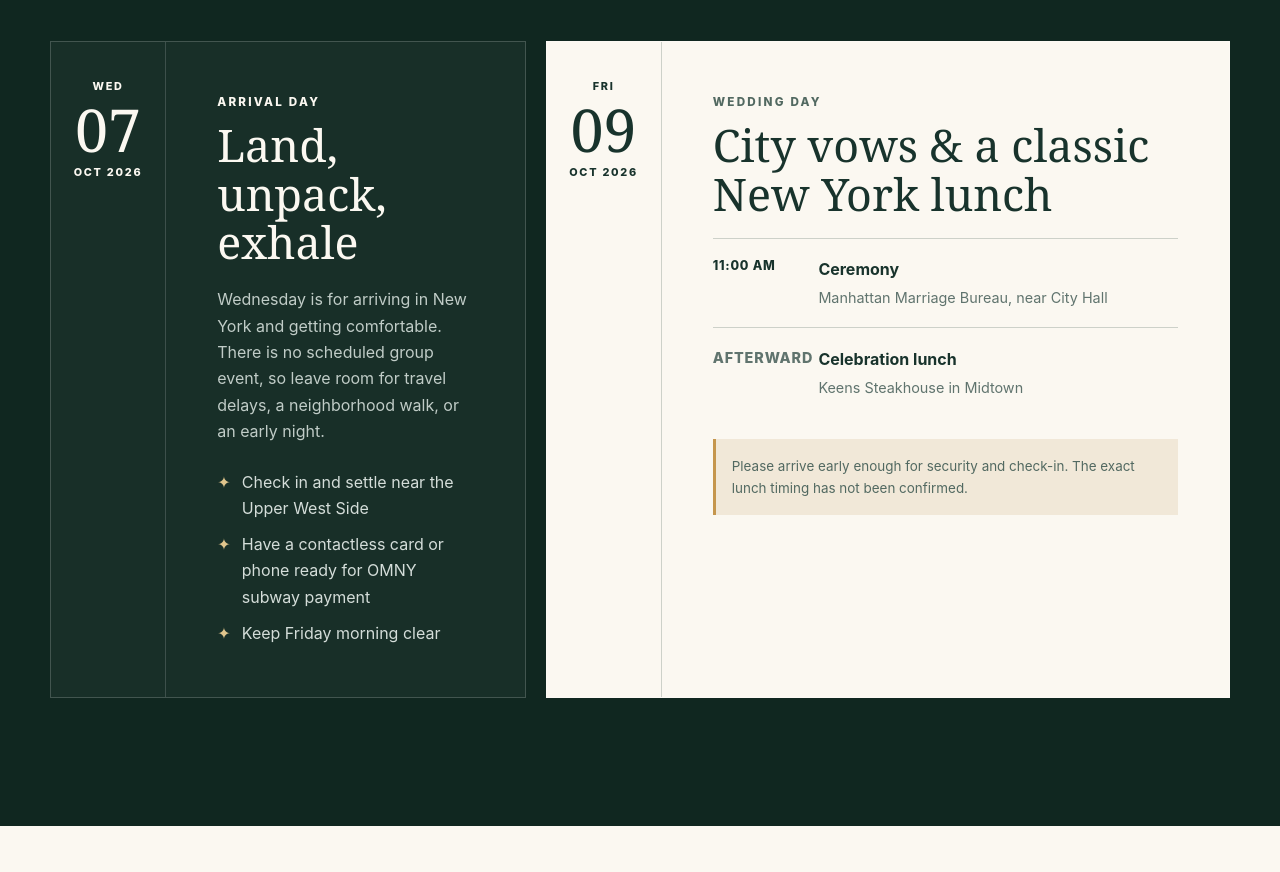
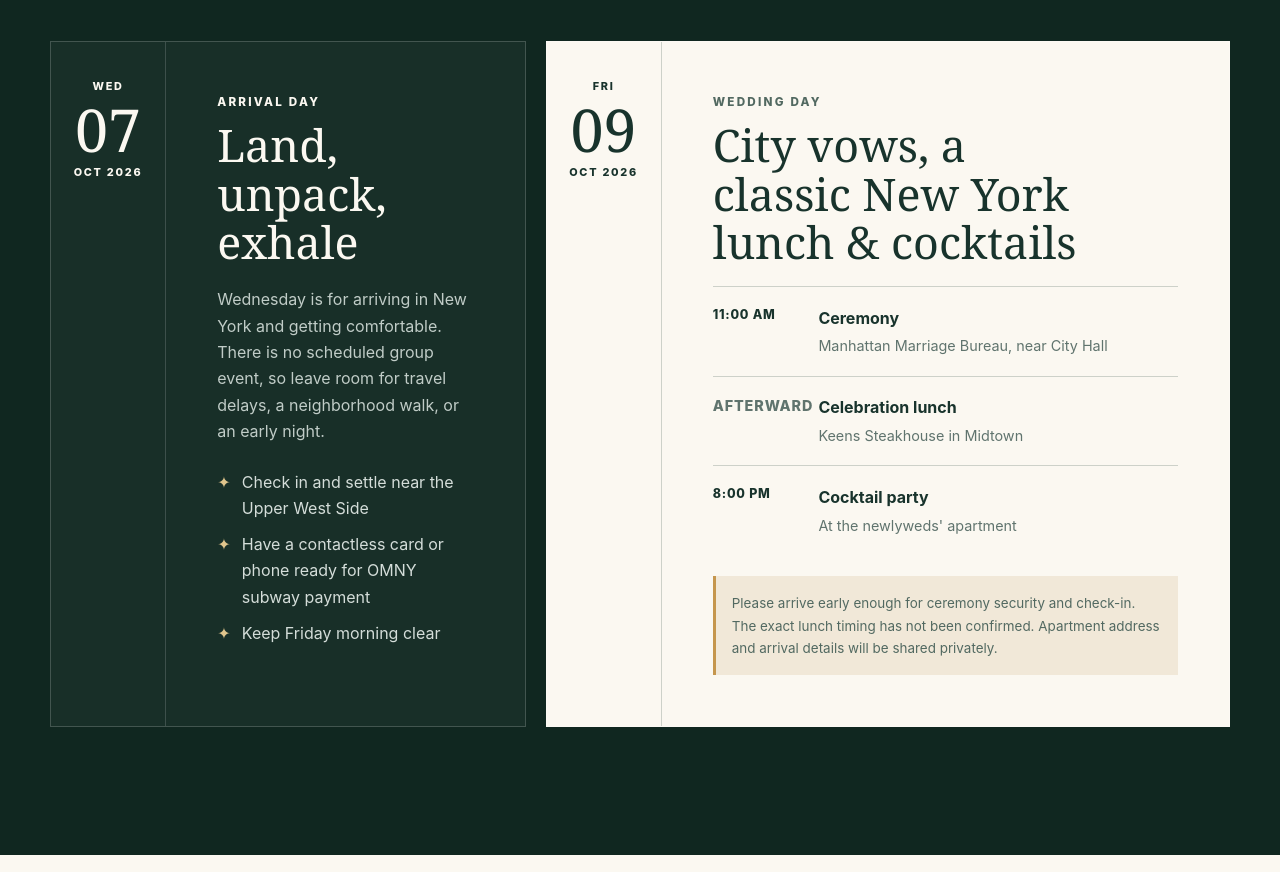
Before and after one commit to willbeaumont/NYC-wedding, a website: page index.html in a window 1280 px wide. Shown: the part 2780-3652 px from the top of the page. Drawn offline with Linux system fonts and the light colour scheme; no server answers.

Commit message:
feat: add Friday cocktail party

```diff
--- a/index.html
+++ b/index.html
@@ -70,7 +70,7 @@
         <p class="eyebrow">Welcome to the city</p>
         <h2 id="welcome-title">Two dates.<br>One easy plan.</h2>
       </div>
-      <p class="intro-copy">Guests arrive Wednesday, with Thursday open to settle in and explore. The ceremony and celebration lunch take place Friday. Save this page for addresses, route ideas, and day-of reminders.</p>
+      <p class="intro-copy">Guests arrive Wednesday, with Thursday open to settle in and explore. The ceremony, celebration lunch, and evening cocktail party take place Friday. Save this page for confirmed details, route ideas, and day-of reminders.</p>
     </section>
 
     <section class="weather section-pad" id="weather" aria-labelledby="weather-title">
@@ -164,7 +164,7 @@
             </div>
             <div class="day-content">
               <p class="card-kicker">Wedding day</p>
-              <h3>City vows &amp; a classic New York lunch</h3>
+              <h3>City vows, a classic New York lunch &amp; cocktails</h3>
               <ol class="timeline">
                 <li>
                   <time datetime="2026-10-09T11:00:00-04:00">11:00 AM</time>
@@ -174,8 +174,12 @@
                   <span class="time-label">Afterward</span>
                   <div><strong>Celebration lunch</strong><span>Keens Steakhouse in Midtown</span></div>
                 </li>
+                <li>
+                  <time datetime="2026-10-09T20:00:00-04:00">8:00 PM</time>
+                  <div><strong>Cocktail party</strong><span>At the newlyweds' apartment</span></div>
+                </li>
               </ol>
-              <p class="note">Please arrive early enough for security and check-in. The exact lunch timing has not been confirmed.</p>
+              <p class="note">Please arrive early enough for ceremony security and check-in. The exact lunch timing has not been confirmed. Apartment address and arrival details will be shared privately.</p>
             </div>
           </article>
         </div>
--- a/scripts/validate.js
+++ b/scripts/validate.js
@@ -12,6 +12,7 @@ async function validate() {
     [html.includes('<main id="main-content">'), 'index.html must include the main landmark'],
     [html.includes('Manhattan Marriage Bureau'), 'index.html must include the ceremony venue'],
     [html.includes('Keens Steakhouse') && html.includes('Celebration lunch'), 'index.html must include the lunch venue'],
+    [html.includes('datetime="2026-10-09T20:00:00-04:00"') && html.includes('8:00 PM') && html.includes('Cocktail party') && html.includes("newlyweds' apartment") && html.includes('shared privately'), 'index.html must include the privacy-safe Friday cocktail party'],
     [html.includes('styles.css') && html.includes('script.js'), 'index.html must load local CSS and JavaScript'],
     [html.includes('id="weather"') && html.includes('id="weather-status" role="status"') && html.includes('id="weather-updated" hidden'), 'index.html must include accessible weather status and persistent live-update time'],
     [(html.match(/data-weather-date="2026-10-0[789]"/g) || []).length === 3, 'index.html must include all three event weather dates'],
```
Also changed, not shown: tests/site.test.js (+10 -0 lines), .agents/tasks/task-add-weather-dark-mode/features/FEAT-005.json (added), .agents/tasks/task-add-weather-dark-mode/task.json, README.md.
